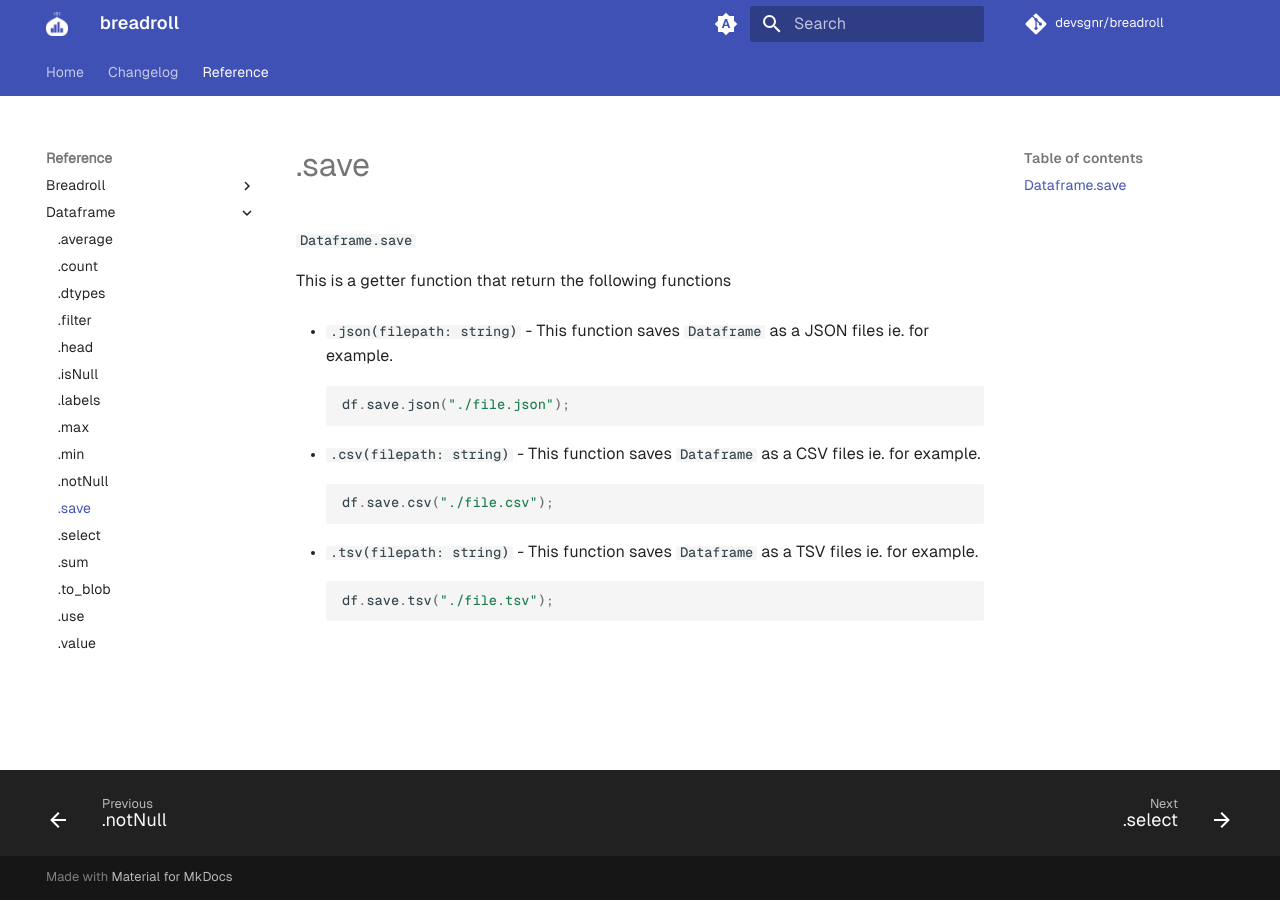
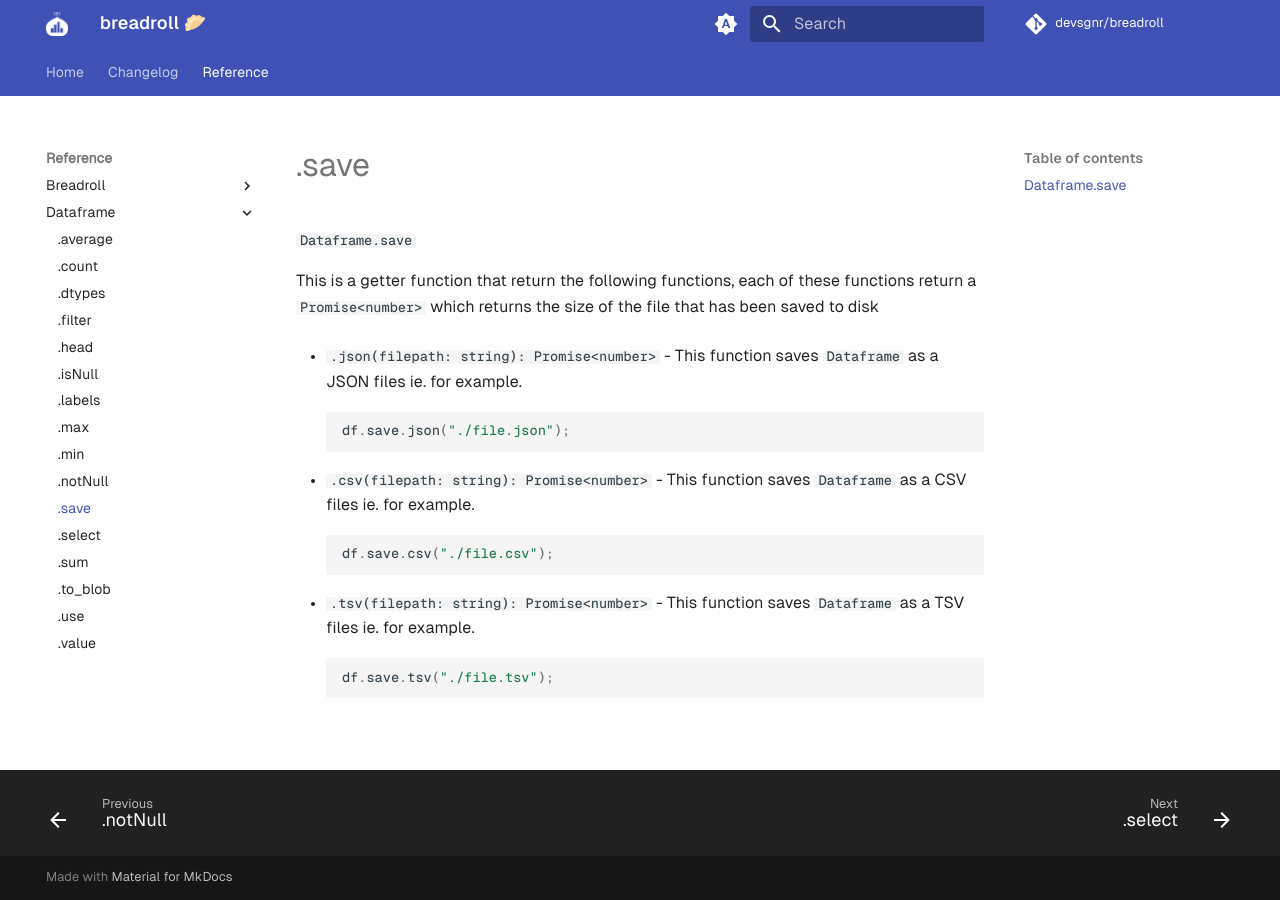
Before and after one commit to devsgnr/breadroll, an MkDocs documentation site: the page built from docs/docs/reference/Dataframe/save.md, in a window 1280 px wide. Built offline with MkDocs 1.6.1 and Material for MkDocs 9.7.7, drawn with Linux system fonts in a browser that asks for light colours; comment, search, counter and statistics services are not loaded.

Commit message:
fixed some issues with documentation

````diff
--- a/docs/docs/reference/Dataframe/save.md
+++ b/docs/docs/reference/Dataframe/save.md
@@ -3,19 +3,19 @@
 ---
 
 #### `Dataframe.save`
-This is a getter function that return the following functions
+This is a getter function that return the following functions, each of these functions return a `Promise<number>` which returns the size of the file that has been saved to disk
 
-- `.json(filepath: string)` - This function saves `Dataframe` as a JSON files ie. for example.
+- `.json(filepath: string): Promise<number>` - This function saves `Dataframe` as a JSON files ie. for example.
     ```typescript
     df.save.json("./file.json");
     ```
 
-- `.csv(filepath: string)` - This function saves `Dataframe` as a CSV files ie. for example.
+- `.csv(filepath: string): Promise<number>` - This function saves `Dataframe` as a CSV files ie. for example.
     ```typescript
     df.save.csv("./file.csv");
     ```
 
-- `.tsv(filepath: string)` - This function saves `Dataframe` as a TSV files ie. for example.
+- `.tsv(filepath: string): Promise<number>` - This function saves `Dataframe` as a TSV files ie. for example.
     ```typescript
     df.save.tsv("./file.tsv");
     ```
--- a/docs/mkdocs.yml
+++ b/docs/mkdocs.yml
@@ -1,4 +1,4 @@
-site_name: breadroll
+site_name: breadroll 🥟
 theme:
   logo: assets/png/breadroll_white.png
   favicon: assets/png/breadroll_brand.png
@@ -34,5 +34,8 @@
   - pymdownx.emoji:
       emoji_index: !!python/name:material.extensions.emoji.twemoji
       emoji_generator: !!python/name:material.extensions.emoji.to_svg
+  - attr_list
+  - md_in_html
+  - pymdownx.superfences
 repo_url: https://github.com/devsgnr/breadroll
 repo_name: devsgnr/breadroll
````
Also changed, not shown: docs/docs/index.md (+1 -0 lines), docs/docs/reference/Dataframe/filter.md (+5 -1 lines), README.md, 1 other file.
